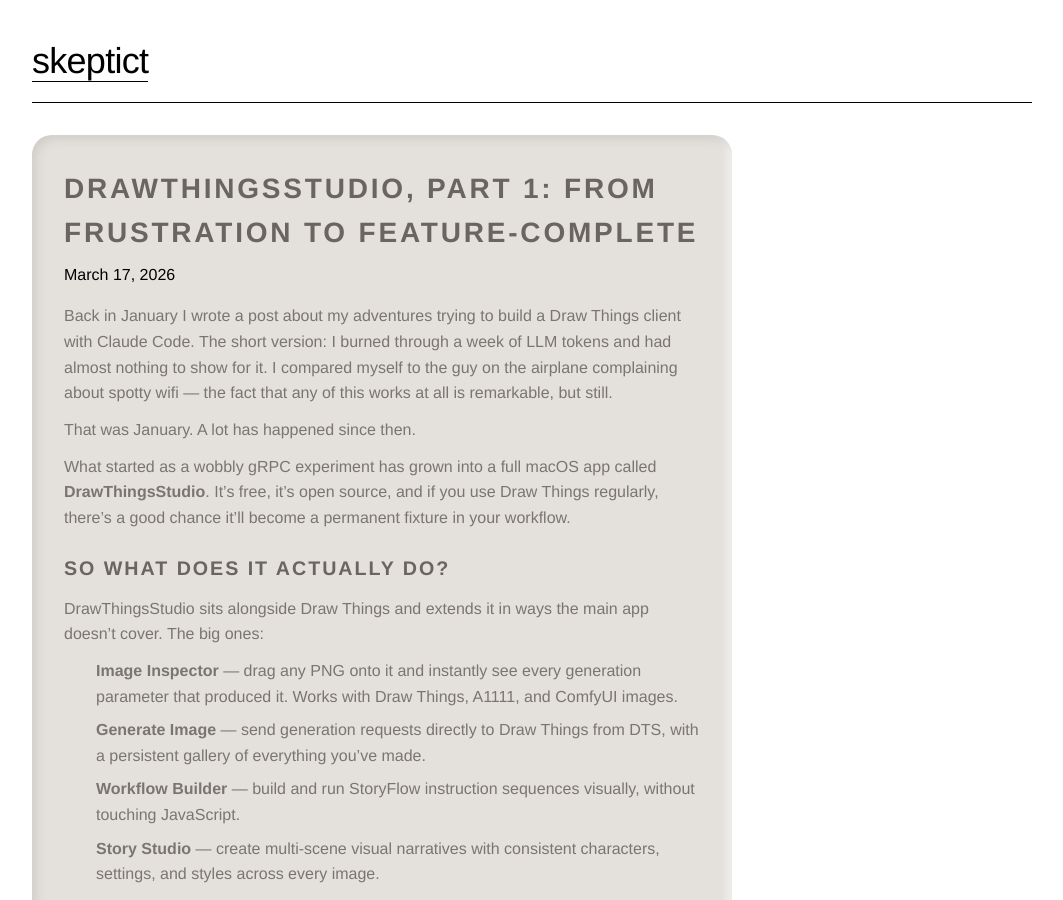
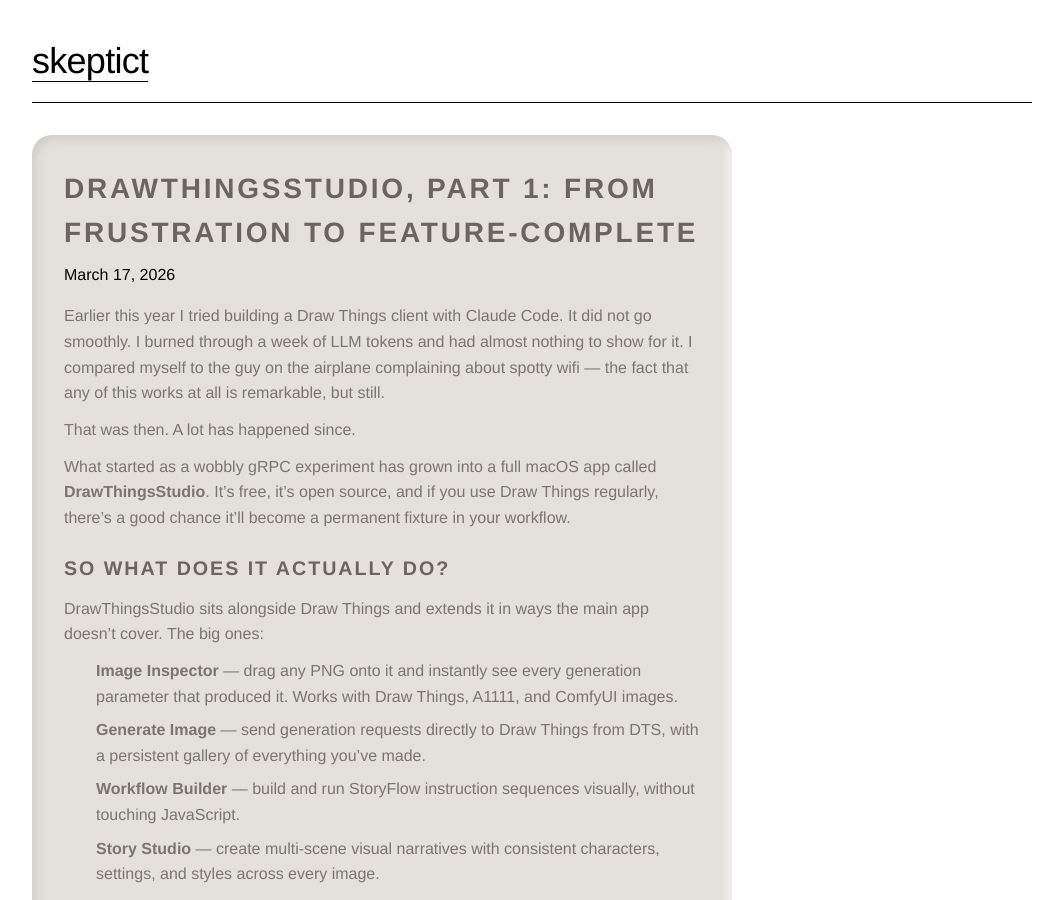
Before and after one commit to skeptict/skeptict.github.io, a Jekyll site: the page built from _posts/2026-03-17-drawthingsstudio-intro.md, in a window 1280 px wide and 900 px high. Shown: the whole window, without its empty margins (108-1171 px from the left). Built offline with Jekyll 4.4.1, drawn with Linux system fonts in a browser that asks for light colours.

Commit message:
stagger tutorial posts Mar 17-22, fix intro backstory framing
Co-Authored-By: Claude Sonnet 4.6 <noreply@anthropic.com>

```diff
--- a/_posts/2026-03-17-drawthingsstudio-intro.md
+++ b/_posts/2026-03-17-drawthingsstudio-intro.md
@@ -4,9 +4,9 @@ title: "DrawThingsStudio, Part 1: From Frustration to Feature-Complete"
 date: 2026-03-17
 ---
 
-Back in January I wrote a post about my adventures trying to build a Draw Things client with Claude Code. The short version: I burned through a week of LLM tokens and had almost nothing to show for it. I compared myself to the guy on the airplane complaining about spotty wifi — the fact that any of this works at all is remarkable, but still.
+Earlier this year I tried building a Draw Things client with Claude Code. It did not go smoothly. I burned through a week of LLM tokens and had almost nothing to show for it. I compared myself to the guy on the airplane complaining about spotty wifi — the fact that any of this works at all is remarkable, but still.
 
-That was January. A lot has happened since then.
+That was then. A lot has happened since.
 
 What started as a wobbly gRPC experiment has grown into a full macOS app called **DrawThingsStudio**. It's free, it's open source, and if you use Draw Things regularly, there's a good chance it'll become a permanent fixture in your workflow.
 
```
Also changed, not shown: _posts/2026-03-17-drawthingsstudio-dt-project-browser.md (+1 -1 lines), _posts/2026-03-17-drawthingsstudio-generate-image.md (+1 -1 lines), _posts/2026-03-17-drawthingsstudio-image-inspector.md (+1 -1 lines), _posts/2026-03-17-drawthingsstudio-story-studio.md (+1 -1 lines), _posts/2026-03-17-drawthingsstudio-workflow-builder.md (+1 -1 lines).
